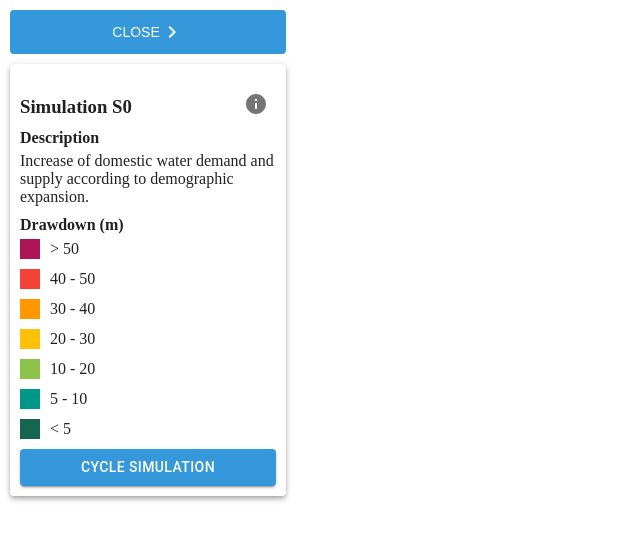
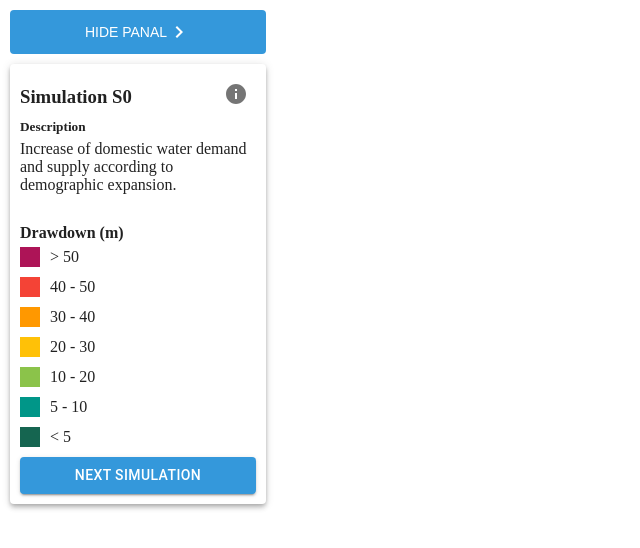
Before and after one commit to JackCrawfordRobertson/Maya, a Gatsby site: page /SVGHeatmapOverlay/SVGControls in a window 1280 px wide. Shown: the whole page, without its empty margins (0-640 px from the left). Built offline with nearby package versions, Linux system fonts and the light colour scheme; Gatsby itself is replaced by a stand-in of ours.

Commit message:
Fixes to width adgustments and text animations..

```diff
--- a/src/pages/SVGHeatmapOverlay/SVGControls.js
+++ b/src/pages/SVGHeatmapOverlay/SVGControls.js
@@ -12,7 +12,7 @@ import DialogTitle from "@mui/material/DialogTitle";
 import DialogContent from "@mui/material/DialogContent";
 import DialogContentText from "@mui/material/DialogContentText";
 import DialogActions from "@mui/material/DialogActions";
-import {motion} from "framer-motion";
+import {motion, AnimatePresence} from "framer-motion";
 
 // Create a custom theme
 const theme = createTheme({
@@ -71,7 +71,6 @@ const SVGControls = ({cycleSVG, disabled}) => {
         event.stopPropagation(); // Stop event propagation
         if (!disabled) {
             setOpen(!open);
-
         }
     };
 
@@ -89,12 +88,7 @@ const SVGControls = ({cycleSVG, disabled}) => {
                     top: "10px",
                     left: "10px",
                     zIndex: 3,
-                    pointerEvents: "none", // Add this line to pass mouse events through
-                }}
-            >
-                <div
-                    style={{
-                        pointerEvents: "auto", // Add this line to re-enable mouse events for the SVGControls
+                    width: "20vw",
                 }}
             >
                 <motion.button
@@ -120,7 +114,7 @@ const SVGControls = ({cycleSVG, disabled}) => {
                     }}
                     disabled={disabled}
                 >
-                        {open ? "Close " : "Open "}
+                    {open ? "Hide panal " : "Show panal "}
                     {open ? <ChevronRightIcon /> : <ChevronLeftIcon />}
                 </motion.button>
                 <motion.div
@@ -129,17 +123,32 @@ const SVGControls = ({cycleSVG, disabled}) => {
                     transition={{duration: 1, ease: "easeInOut"}}
                 >
                     {" "}
-                        <Paper elevation={4} style={{padding: "10px", width: "20vw"}}>
+                    <Paper elevation={4} style={{padding: "10px"}}>
                         <div
                             style={{
                                 display: "flex",
                                 justifyContent: "space-between",
                                 alignItems: "center",
-                                    marginTop: "10px",
-                                    marginBottom: "5px",
                             }}
                         >
-                                <h3 style={{marginTop: "10px", marginBottom: "5px"}}>{contents[contentIndex].title}</h3>
+                            <AnimatePresence>
+                                <motion.div
+                                    key={contentIndex}
+                                    initial={{opacity: 0, y: -20}}
+                                    animate={{opacity: 1, y: 0, transition: {delay: 0.5, duration: 0.5}}}
+                                    exit={{opacity: 0, y: 20, transition: {duration: 0.5}}}
+                                >
+                                    <motion.h3
+                                        initial={{opacity: 0}}
+                                        animate={{opacity: 1, transition: {delay: 0.6}}}
+                                        exit={{opacity: 0}}
+                                        style={{marginTop: "5px", marginBottom: "0px"}}
+                                    >
+                                        {contents[contentIndex].title}
+                                    </motion.h3>
+                                </motion.div>
+                            </AnimatePresence>
+
                             <Tooltip title="About this widget">
                                 <IconButton onClick={toggleInfo}>
                                     <InfoIcon />
@@ -151,7 +160,8 @@ const SVGControls = ({cycleSVG, disabled}) => {
                             <DialogTitle>About the Widget</DialogTitle>
                             <DialogContent>
                                 <DialogContentText>
-                                    This widget enables you to explore a range of simulations related to the Letani River Basin across various time frames and variable periods.
+                                    This widget enables you to explore a range of simulations related to the Letani
+                                    River Basin across various time frames and variable periods.
                                 </DialogContentText>
                             </DialogContent>
                             <DialogActions>
@@ -161,9 +171,42 @@ const SVGControls = ({cycleSVG, disabled}) => {
                             </DialogActions>
                         </Dialog>
 
-                            <h4 style={{marginTop: "5px", marginBottom: "0px", fontSize: "1em"}}>Description</h4>
-                            <p style={{marginTop: "5px", marginBottom: "0px"}}>{contents[contentIndex].text}</p>
-                            <div>
+                        {/* Container for the animating content */}
+                        <div style={{position: "relative", height: "100px"}}>
+                            {" "}
+                            {/* Adjust height as needed */}
+                            <AnimatePresence>
+                                <motion.div
+                                    key={contentIndex}
+                                    initial={{opacity: 0, y: -20}}
+                                    animate={{opacity: 1, y: 0, transition: {delay: 0.5, duration: 0.5}}}
+                                    exit={{opacity: 0, y: 20, transition: {duration: 0.5}}}
+                                    style={{position: "absolute", top: 0, left: 0}}
+                                >
+                                    {/* Animating elements */}
+                                    <motion.h5
+                                        initial={{opacity: 0}}
+                                        animate={{opacity: 1, transition: {delay: 0.6}}}
+                                        exit={{opacity: 0}}
+                                        style={{marginTop: "5px", marginBottom: "0px"}}
+                                    >
+                                        Description
+                                    </motion.h5>
+                                    <motion.p
+                                        initial={{opacity: 0}}
+                                        animate={{opacity: 1, transition: {delay: 0.7}}}
+                                        exit={{opacity: 0}}
+                                        style={{marginTop: "5px", marginBottom: "0px", fontSize: "1em"}}
+                                    >
+                                        {contents[contentIndex].text}
+                                    </motion.p>
+                                </motion.div>
+                            </AnimatePresence>
+                        </div>
+
+                        <div style={{marginTop: "10px"}}>
+                            {" "}
+                            {/* Adjust margin-top as needed */}
                             <h4 style={{marginTop: "10px", marginBottom: "5px"}}>Drawdown (m)</h4>
                             {keyParameters.map((item, index) => (
                                 <div
@@ -189,15 +232,14 @@ const SVGControls = ({cycleSVG, disabled}) => {
                         <Button
                             variant="contained"
                             color="primary"
-                                onClick={handleCycleSVG} // Updated the onClick handler
+                            onClick={handleCycleSVG}
                             fullWidth
                             disabled={disabled}
                         >
-                                Cycle Simulation
+                            Next Simulation
                         </Button>
                     </Paper>
                 </motion.div>
-                </div>
             </div>
         </ThemeProvider>
     );
```
Also changed, not shown: src/pages/Localities/InteractivePoints.js (+4 -8 lines), src/pages/MainConsolidation/App.js (+18 -33 lines). Lines whose indentation alone changed are shown as unchanged.
